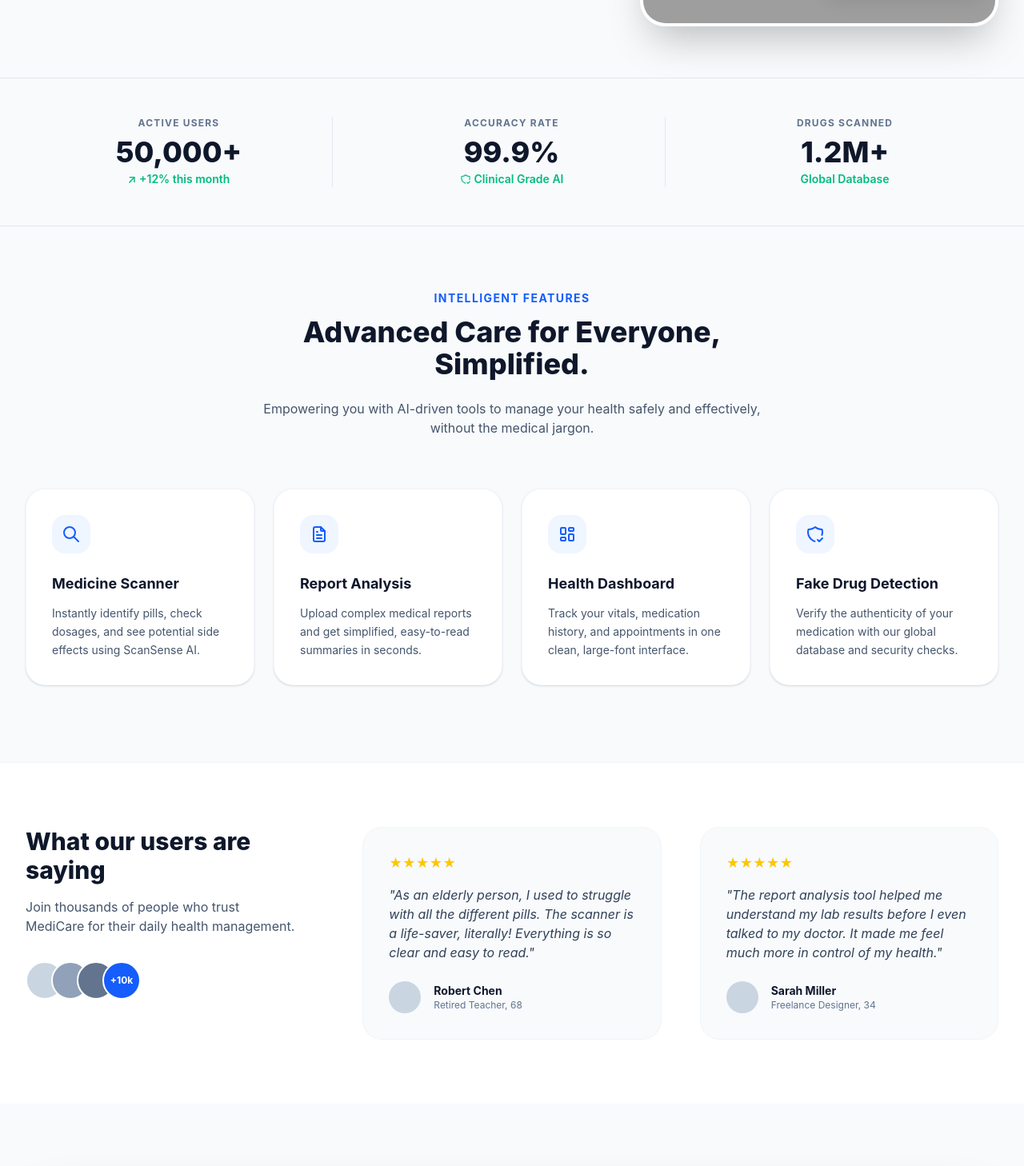
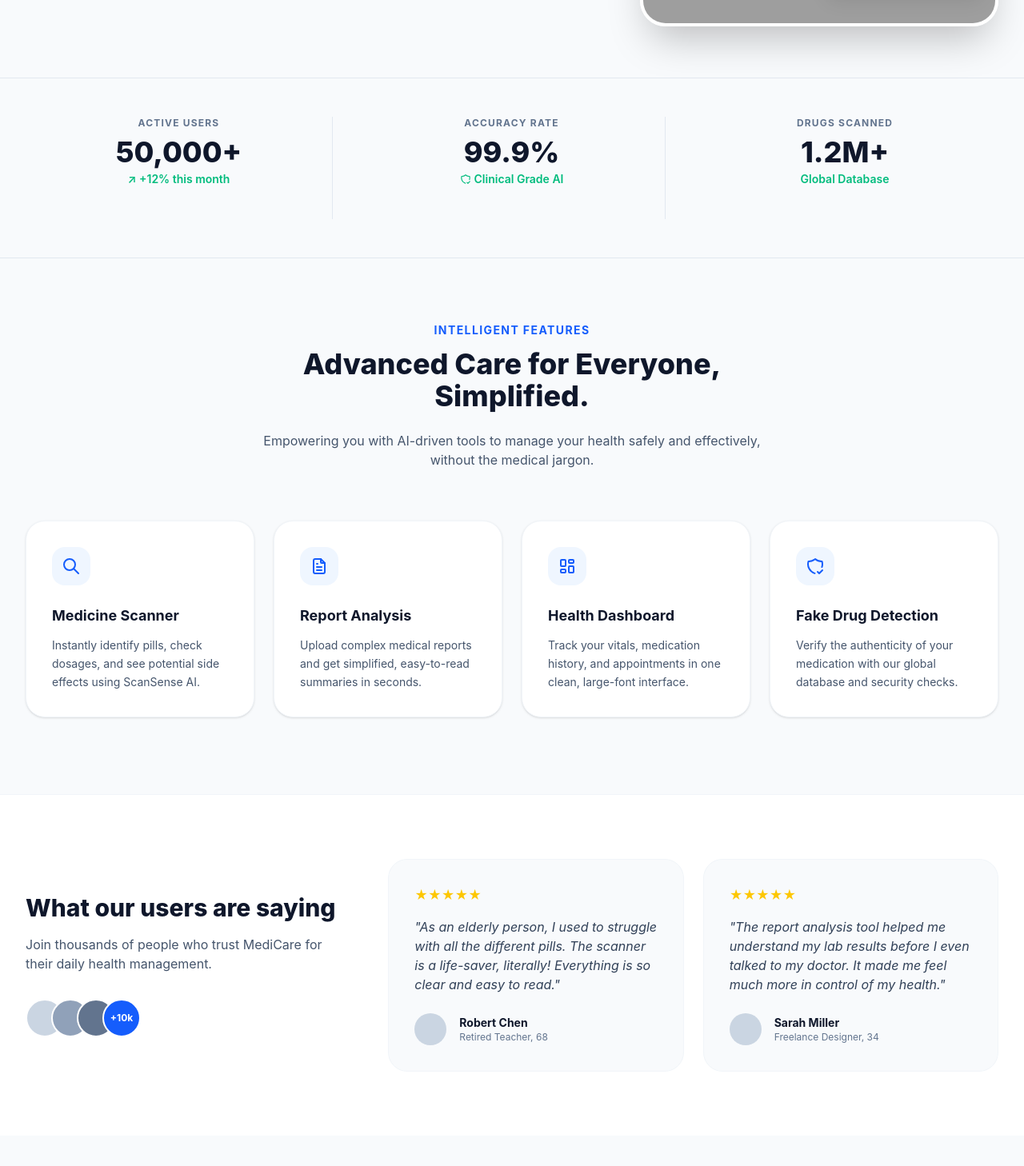
Before and after one commit to Rohan45create/MediCare, a React (Vite) app: page / in a window 1280 px wide. Shown: the part 685-2143 px from the top of the page at 80% size. Built offline with nearby package versions, Linux system fonts and the light colour scheme; grey boxes are pictures that could not be loaded.

Commit message:
Modify the testimonial section

```diff
--- a/src/pages/Landing.jsx
+++ b/src/pages/Landing.jsx
@@ -72,19 +72,19 @@ const Landing = () => {
             {/* Statistics Section */}
             <section className="bg-slate-50 dark:bg-[#0b1121] border-b border-t border-slate-200 dark:border-slate-800 py-12">
                 <div className="max-w-7xl mx-auto px-4 sm:px-6 lg:px-8 grid grid-cols-1 md:grid-cols-3 gap-8 text-center divide-y md:divide-y-0 md:divide-x divide-slate-200 dark:divide-slate-800">
-                    <div className="pt-4 md:pt-0">
+                    <div className="pt-4 pb-10 md:pt-0">
                         <p className="text-xs font-bold text-slate-500 dark:text-slate-400 uppercase tracking-widest mb-2">Active Users</p>
                         <h3 className="text-4xl font-extrabold text-slate-900 dark:text-white mb-1">50,000+</h3>
                         <p className="text-sm text-emerald-500 font-semibold">↗ +12% this month</p>
                     </div>
-                    <div className="pt-8 md:pt-0">
+                    <div className="pt-4 pb-10 md:pt-0">
                         <p className="text-xs font-bold text-slate-500 dark:text-slate-400 uppercase tracking-widest mb-2">Accuracy Rate</p>
                         <h3 className="text-4xl font-extrabold text-slate-900 dark:text-white mb-1">99.9%</h3>
                         <p className="text-sm text-emerald-500 font-semibold flex items-center justify-center">
                             <IconShieldCheck size={14} className="mr-1" /> Clinical Grade AI
                         </p>
                     </div>
-                    <div className="pt-8 md:pt-0">
+                    <div className="pt-8 pb-10 md:pt-0">
                         <p className="text-xs font-bold text-slate-500 dark:text-slate-400 uppercase tracking-widest mb-2">Drugs Scanned</p>
                         <h3 className="text-4xl font-extrabold text-slate-900 dark:text-white mb-1">1.2M+</h3>
                         <p className="text-sm text-emerald-500 font-semibold">Global Database</p>
@@ -136,8 +136,10 @@ const Landing = () => {
 
             {/* Testimonials */}
             <section className="bg-white dark:bg-[#111827] py-20 border-t border-slate-100 dark:border-slate-800">
-                <div className="max-w-7xl mx-auto px-4 sm:px-6 lg:px-8 grid grid-cols-1 lg:grid-cols-3 gap-12">
-                    <div className="lg:pr-8">
+                <div className="max-w-7xl mx-auto px-4 sm:px-6 lg:px-8 flex flex-col lg:flex-row lg:items-stretch gap-8 lg:gap-12">
+
+                    {/* Header Block (Static on all devices) */}
+                    <div className="w-full lg:w-1/3 flex flex-col justify-center shrink-0">
                         <h2 className="text-3xl font-extrabold text-slate-900 dark:text-white mb-4">What our users are saying</h2>
                         <p className="text-slate-600 dark:text-slate-400 mb-8">Join thousands of people who trust MediCare for their daily health management.</p>
                         <div className="flex -space-x-4">
@@ -148,13 +150,17 @@ const Landing = () => {
                         </div>
                     </div>
 
-                    <div className="bg-slate-50 dark:bg-slate-800/50 p-8 rounded-3xl border border-slate-100 dark:border-slate-700">
+                    {/* Reviews Container (Horizontally Scrollable on Mobile, Grid on Desktop) */}
+                    <div className="w-full lg:w-2/3 flex overflow-x-auto pb-8 -mx-4 px-4 sm:mx-0 sm:px-0 lg:pb-0 lg:grid lg:grid-cols-2 gap-6 snap-x snap-mandatory hide-scroll-bar">
+
+                        {/* Review 1 */}
+                        <div className="min-w-[85vw] sm:min-w-[400px] w-fit lg:min-w-0 snap-center shrink-0 bg-slate-50 dark:bg-slate-800/50 p-8 rounded-3xl border border-slate-100 dark:border-slate-700 flex flex-col">
                             <div className="flex text-yellow-400 mb-4">
                                 ★★★★★
                             </div>
-                        <p className="text-slate-700 dark:text-slate-300 italic mb-6">"As an elderly person, I used to struggle with all the different pills. The scanner is a life-saver, literally! Everything is so clear and easy to read."</p>
-                        <div className="flex items-center">
-                            <div className="w-10 h-10 rounded-full bg-slate-300 mr-4"></div>
+                            <p className="text-slate-700 dark:text-slate-300 italic mb-6 flex-1">"As an elderly person, I used to struggle with all the different pills. The scanner is a life-saver, literally! Everything is so clear and easy to read."</p>
+                            <div className="flex items-center mt-auto">
+                                <div className="w-10 h-10 rounded-full bg-slate-300 mr-4 shrink-0"></div>
                                 <div>
                                     <p className="font-bold text-slate-900 dark:text-white text-sm">Robert Chen</p>
                                     <p className="text-xs text-slate-500">Retired Teacher, 68</p>
@@ -162,18 +168,21 @@ const Landing = () => {
                             </div>
                         </div>
 
-                    <div className="bg-slate-50 dark:bg-slate-800/50 p-8 rounded-3xl border border-slate-100 dark:border-slate-700">
+                        {/* Review 2 */}
+                        <div className="min-w-[85vw] sm:min-w-[400px] w-fit lg:min-w-0 snap-center shrink-0 bg-slate-50 dark:bg-slate-800/50 p-8 rounded-3xl border border-slate-100 dark:border-slate-700 flex flex-col">
                             <div className="flex text-yellow-400 mb-4">
                                 ★★★★★
                             </div>
-                        <p className="text-slate-700 dark:text-slate-300 italic mb-6">"The report analysis tool helped me understand my lab results before I even talked to my doctor. It made me feel much more in control of my health."</p>
-                        <div className="flex items-center">
-                            <div className="w-10 h-10 rounded-full bg-slate-300 mr-4"></div>
+                            <p className="text-slate-700 dark:text-slate-300 italic mb-6 flex-1">"The report analysis tool helped me understand my lab results before I even talked to my doctor. It made me feel much more in control of my health."</p>
+                            <div className="flex items-center mt-auto">
+                                <div className="w-10 h-10 rounded-full bg-slate-300 mr-4 shrink-0"></div>
                                 <div>
                                     <p className="font-bold text-slate-900 dark:text-white text-sm">Sarah Miller</p>
                                     <p className="text-xs text-slate-500">Freelance Designer, 34</p>
                                 </div>
                             </div>
+                        </div>
+
                     </div>
                 </div>
             </section>
```
Lines whose indentation alone changed are shown as unchanged.
